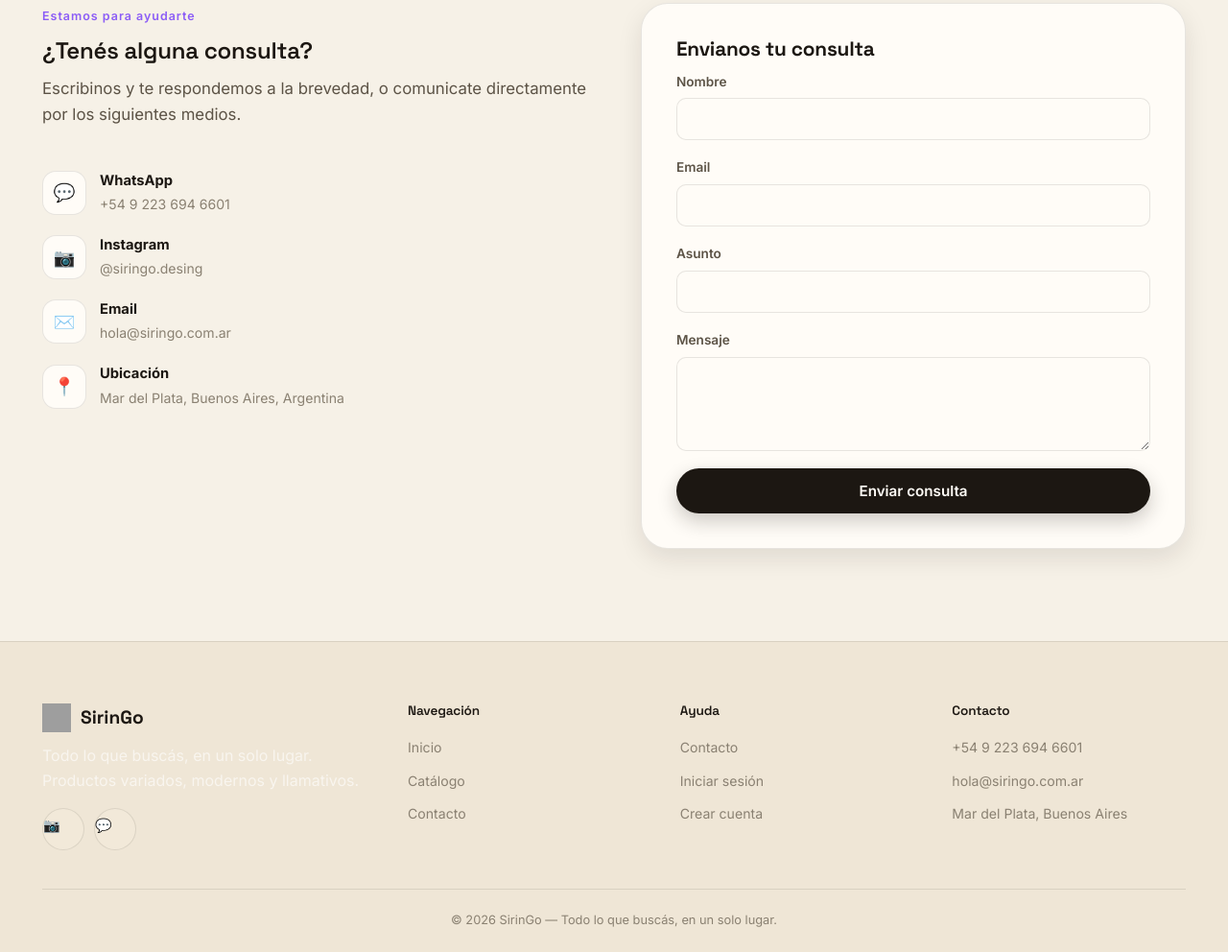
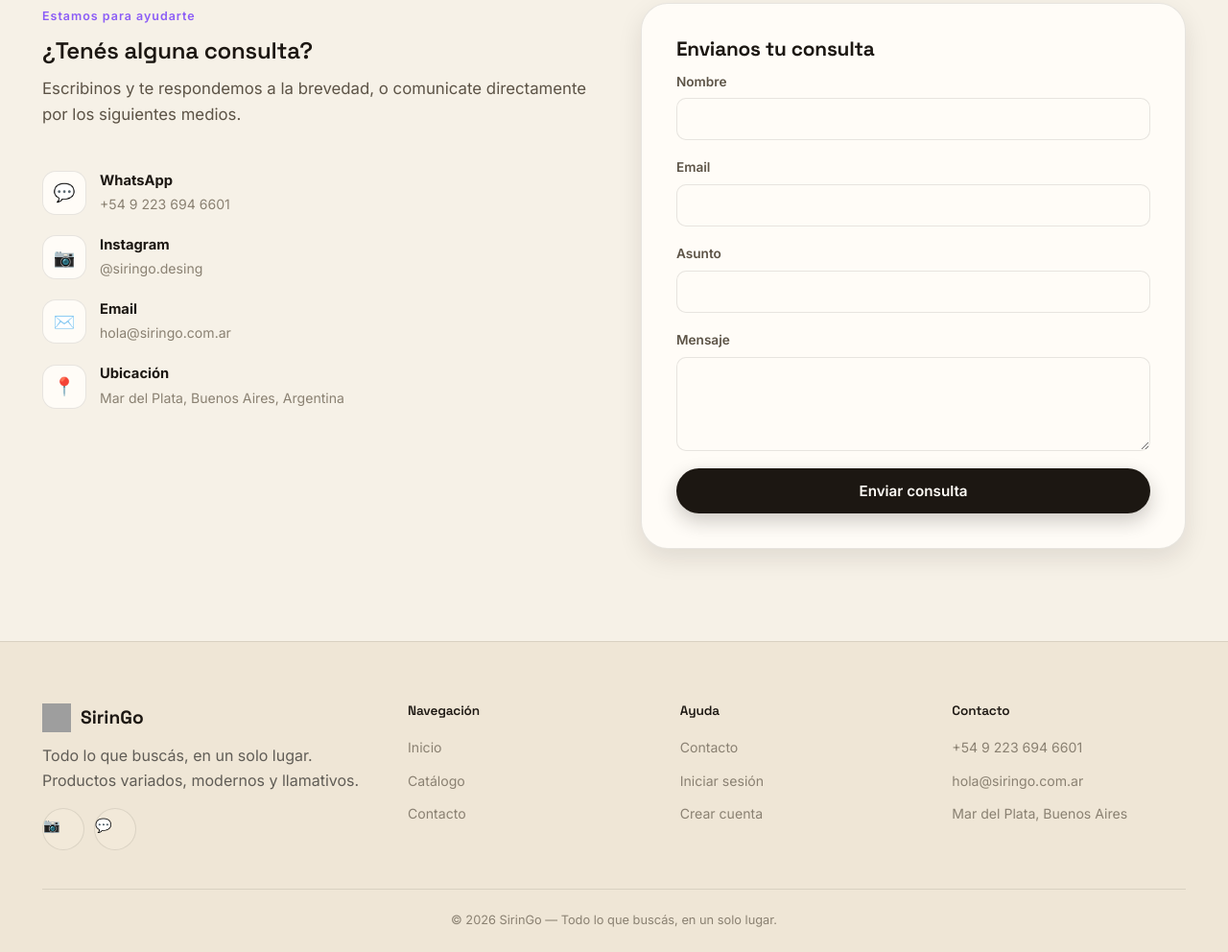
Before and after one commit to Julian-Siringo/SirinGo, a plain HTML site: page index.html in a window 1280 px wide. Shown: the part 1580-2572 px from the top of the page at 96% size. Drawn offline with nearby package versions, Linux system fonts and the light colour scheme; no server answers; grey boxes are pictures that could not be loaded.

Commit message:
Update index.html

```diff
--- a/index.html
+++ b/index.html
@@ -202,7 +202,7 @@
     <div class="footer-grid">
       <div>
         <div class="footer-logo"><img src="images/logo.png" alt="SirinGo"> SirinGo</div>
-        <p style="color:rgba(255,255,255,0.6)">Todo lo que buscás, en un solo lugar. Productos variados, modernos y llamativos.</p>
+        <p style="color:rgba(0,0,0,0.6)">Todo lo que buscás, en un solo lugar. Productos variados, modernos y llamativos.</p>
         <div class="footer-redes">
           <a href="https://www.instagram.com/siringo.desing?stkn=eTM2b3A2NzR1d2Vh" target="_blank" rel="noopener" class="btn-icon-only" aria-label="Instagram">📷</a>
           <a href="https://wa.me/5492236946601" target="_blank" rel="noopener" class="btn-icon-only" aria-label="WhatsApp">💬</a>
```
